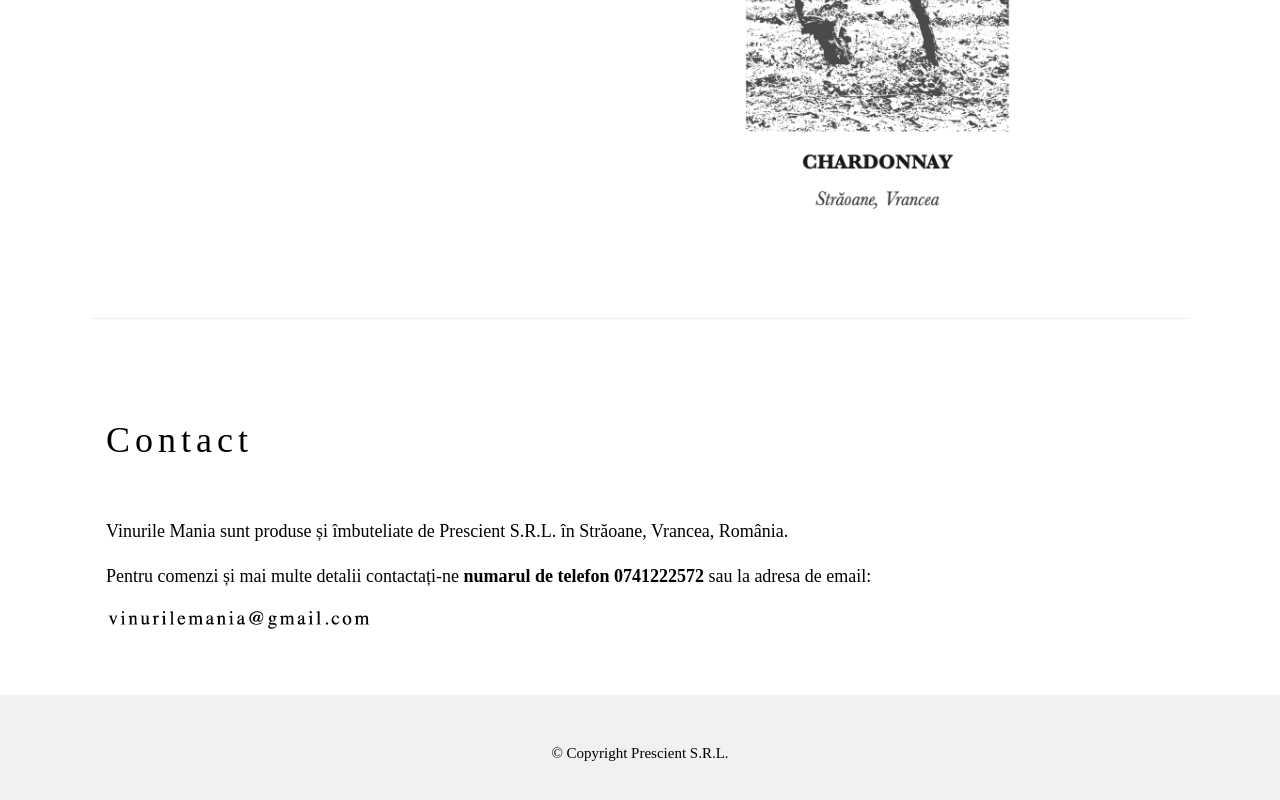
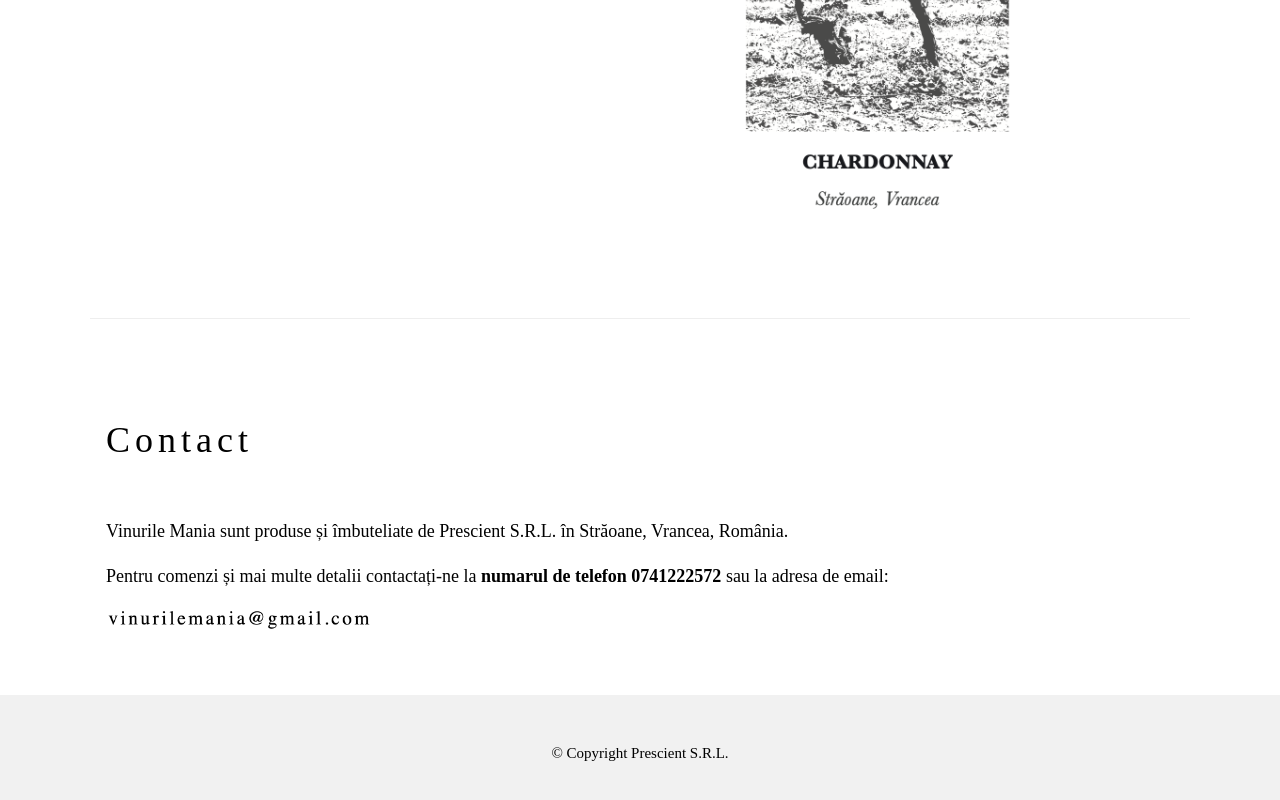
Before and after one commit to vinurilemania/vinurilemania.github.io, a plain HTML site: page index.html in a window 1280 px wide. Shown: the part 1217-2017 px from the top of the page. Drawn offline with Linux system fonts and the light colour scheme.

Commit message:
Update index.html

```diff
--- a/index.html
+++ b/index.html
@@ -72,7 +72,7 @@ h1, h2, h3, h4, h5, h6 {
   <div class="w3-container w3-padding-64" id="contact">
     <h1>Contact</h1><br>
     <p class="w3-large">Vinurile Mania sunt produse și îmbuteliate de Prescient S.R.L. în Străoane, Vrancea, România.</p>
-    <p class="w3-large"> Pentru comenzi și mai multe detalii contactați-ne <b> numarul de telefon 0741222572 </b> sau la adresa de email: </p>
+    <p class="w3-large"> Pentru comenzi și mai multe detalii contactați-ne la <b> numarul de telefon 0741222572 </b> sau la adresa de email: </p>
     <img src="./email.png" class="w3-image" alt="Vinurile" style="width:25%">
   </div>
 
```
